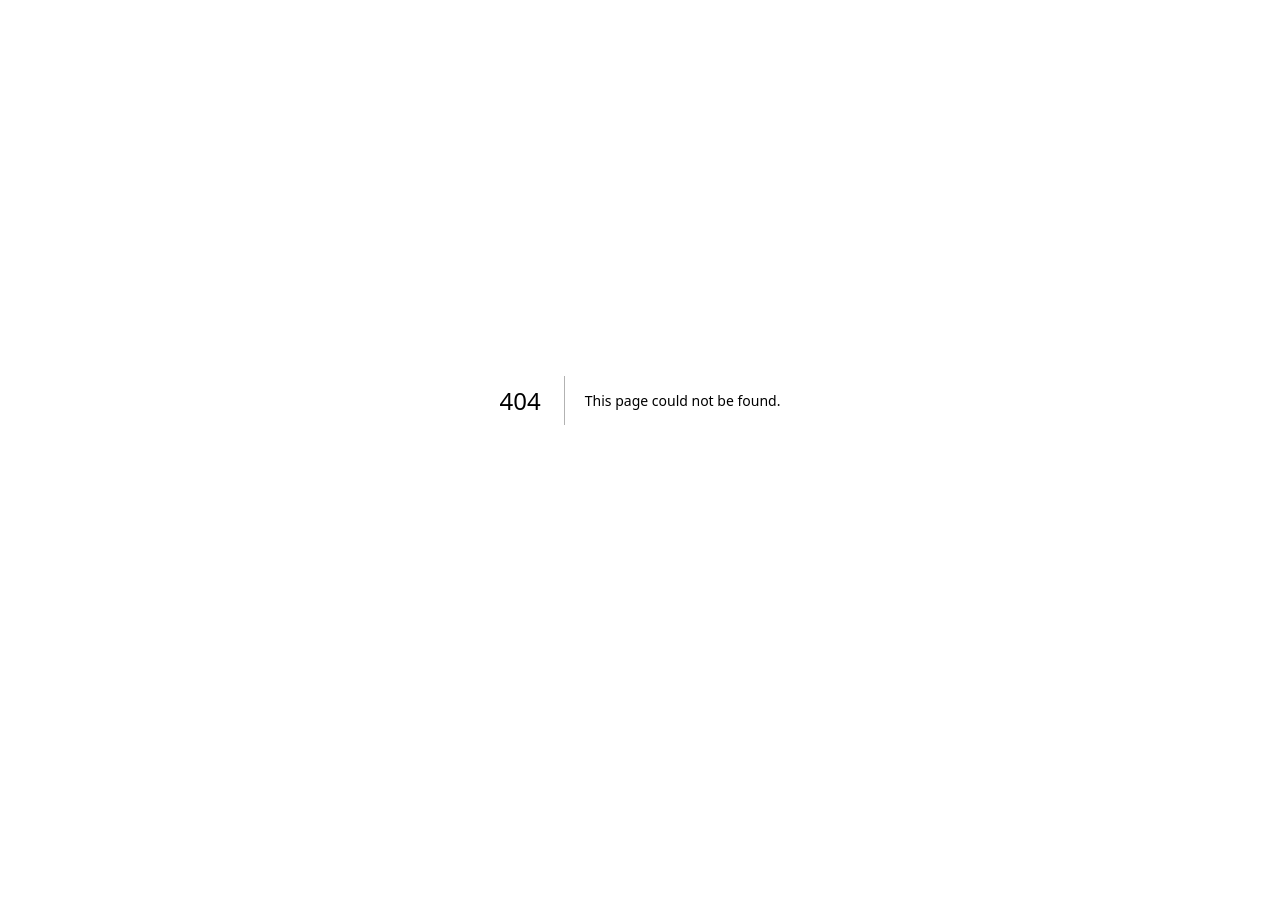
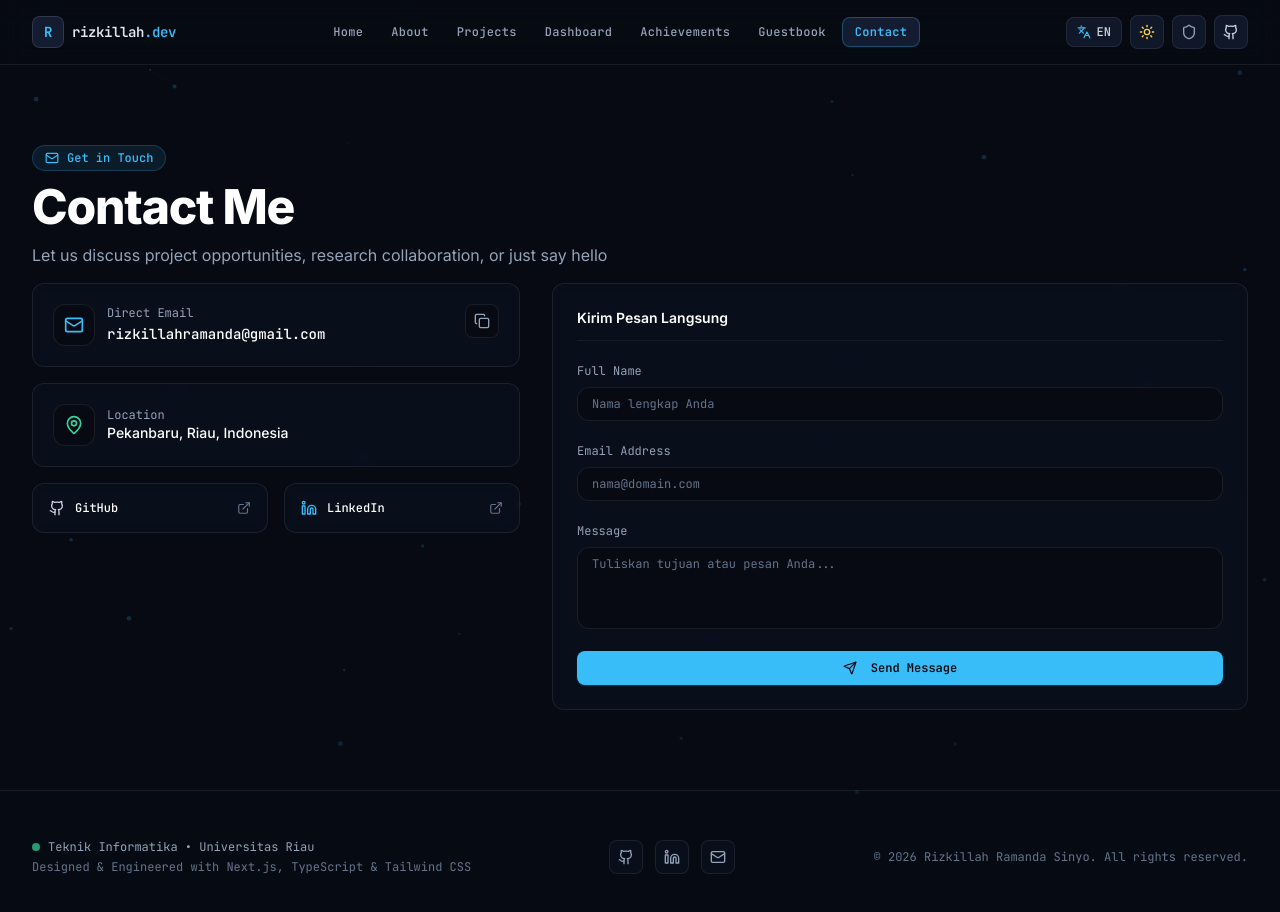
Before and after one commit to Diki04/rizkillahramanda.my.id, a Next.js app: page /en/contact in a window 1280 px wide. Before the commit this address had no page. Shown: the top 912 px of the page. Before the commit the page ends 800 px from the top, so only its background shows below. Built offline with nearby package versions, Linux system fonts and the light colour scheme.

Commit message:
feat(contact): implement contact form and social network connectivity

```diff
--- /dev/null
+++ b/src/app/[locale]/contact/page.tsx
@@ -0,0 +1,38 @@
+import React from 'react';
+import { useTranslations } from 'next-intl';
+import { Container } from '@/common/components/Container';
+import { SocialLinks } from '@/modules/contact/SocialLinks';
+import { ContactForm } from '@/modules/contact/ContactForm';
+import { Mail } from 'lucide-react';
+
+export default function ContactPage() {
+  const t = useTranslations('contact');
+
+  return (
+    <div className="py-16 md:py-20 space-y-12">
+      <Container size="xl">
+        {/* Header */}
+        <div className="space-y-3 max-w-2xl">
+          <div className="inline-flex items-center gap-2 px-3 py-1 rounded-full border border-accent-blue/20 bg-accent-blue/10 text-accent-blue text-xs font-mono font-medium">
+            <Mail className="w-3.5 h-3.5" />
+            <span>Get in Touch</span>
+          </div>
+          <h1 className="text-3xl sm:text-4xl lg:text-5xl font-extrabold tracking-tight text-white">
+            {t('title')}
+          </h1>
+          <p className="text-base text-slate-400">{t('subtitle')}</p>
+        </div>
+
+        {/* Content Grid */}
+        <div className="grid grid-cols-1 lg:grid-cols-12 gap-8 pt-4">
+          <div className="lg:col-span-5">
+            <SocialLinks />
+          </div>
+          <div className="lg:col-span-7">
+            <ContactForm />
+          </div>
+        </div>
+      </Container>
+    </div>
+  );
+}
--- /dev/null
+++ b/src/modules/contact/ContactForm.tsx
@@ -0,0 +1,105 @@
+'use client';
+
+import React, { useState } from 'react';
+import { useTranslations } from 'next-intl';
+import { SpotlightCard } from '@/common/components/SpotlightCard';
+import { Button } from '@/common/components/Button';
+import { Send, CheckCircle2 } from 'lucide-react';
+import { mockProfile } from '@/services/data/mock-profile';
+
+export function ContactForm() {
+  const t = useTranslations('contact');
+  const [name, setName] = useState('');
+  const [email, setEmail] = useState('');
+  const [message, setMessage] = useState('');
+  const [sent, setSent] = useState(false);
+
+  const handleSubmit = (e: React.FormEvent) => {
+    e.preventDefault();
+    // Open default mail client with prefilled fields
+    const subject = encodeURIComponent(`Portfolio Inquiry from ${name}`);
+    const body = encodeURIComponent(`Name: ${name}\nEmail: ${email}\n\nMessage:\n${message}`);
+    window.location.href = `mailto:${mockProfile.email}?subject=${subject}&body=${body}`;
+    setSent(true);
+  };
+
+  return (
+    <SpotlightCard className="p-6">
+      {sent ? (
+        <div className="py-12 text-center space-y-4">
+          <CheckCircle2 className="w-12 h-12 text-emerald-400 mx-auto" />
+          <h4 className="text-lg font-bold text-white">Pesan Anda Disiapkan!</h4>
+          <p className="text-xs text-slate-400 max-w-sm mx-auto font-mono">
+            Aplikasi email Anda telah dibuka. Jika tidak muncul, Anda dapat mengirim email manual ke {mockProfile.email}.
+          </p>
+          <Button
+            variant="outline"
+            size="sm"
+            onClick={() => setSent(false)}
+            className="text-xs font-mono"
+          >
+            Kirim Pesan Lain
+          </Button>
+        </div>
+      ) : (
+        <form onSubmit={handleSubmit} className="space-y-4">
+          <h4 className="text-sm font-semibold text-white border-b border-white/[0.06] pb-3">
+            Kirim Pesan Langsung
+          </h4>
+
+          <div className="space-y-1.5">
+            <label className="text-xs font-mono text-slate-400">
+              {t('formName')}
+            </label>
+            <input
+              type="text"
+              required
+              value={name}
+              onChange={(e) => setName(e.target.value)}
+              placeholder="Nama lengkap Anda"
+              className="w-full px-3.5 py-2 rounded-xl bg-navy-950 border border-white/[0.08] text-xs font-mono text-slate-200 placeholder-slate-500 focus:outline-none focus:border-accent-blue/50 focus:ring-1 focus:ring-accent-blue/50 transition-all"
+            />
+          </div>
+
+          <div className="space-y-1.5">
+            <label className="text-xs font-mono text-slate-400">
+              {t('formEmail')}
+            </label>
+            <input
+              type="email"
+              required
+              value={email}
+              onChange={(e) => setEmail(e.target.value)}
+              placeholder="nama@domain.com"
+              className="w-full px-3.5 py-2 rounded-xl bg-navy-950 border border-white/[0.08] text-xs font-mono text-slate-200 placeholder-slate-500 focus:outline-none focus:border-accent-blue/50 focus:ring-1 focus:ring-accent-blue/50 transition-all"
+            />
+          </div>
+
+          <div className="space-y-1.5">
+            <label className="text-xs font-mono text-slate-400">
+              {t('formMessage')}
+            </label>
+            <textarea
+              required
+              rows={4}
+              value={message}
+              onChange={(e) => setMessage(e.target.value)}
+              placeholder="Tuliskan tujuan atau pesan Anda..."
+              className="w-full px-3.5 py-2 rounded-xl bg-navy-950 border border-white/[0.08] text-xs font-mono text-slate-200 placeholder-slate-500 focus:outline-none focus:border-accent-blue/50 focus:ring-1 focus:ring-accent-blue/50 transition-all resize-none"
+            />
+          </div>
+
+          <Button
+            type="submit"
+            variant="secondary"
+            size="md"
+            className="w-full text-xs font-mono"
+          >
+            <Send className="w-3.5 h-3.5 mr-1.5" />
+            <span>{t('formSubmit')}</span>
+          </Button>
+        </form>
+      )}
+    </SpotlightCard>
+  );
+}
--- /dev/null
+++ b/src/modules/contact/SocialLinks.tsx
@@ -0,0 +1,103 @@
+'use client';
+
+import React, { useState } from 'react';
+import { useTranslations } from 'next-intl';
+import { SpotlightCard } from '@/common/components/SpotlightCard';
+import { Mail, Github, Linkedin, MapPin, Copy, Check, ExternalLink } from 'lucide-react';
+import { mockProfile } from '@/services/data/mock-profile';
+
+export function SocialLinks() {
+  const t = useTranslations('contact');
+  const [copied, setCopied] = useState(false);
+
+  const copyEmail = () => {
+    navigator.clipboard.writeText(mockProfile.email);
+    setCopied(true);
+    setTimeout(() => setCopied(false), 2000);
+  };
+
+  return (
+    <div className="space-y-4">
+      {/* Email Card with Copy button */}
+      <SpotlightCard className="p-5">
+        <div className="flex items-start justify-between gap-4">
+          <div className="flex items-center gap-3">
+            <div className="p-2.5 rounded-xl bg-navy-950 border border-white/[0.08] text-accent-blue">
+              <Mail className="w-5 h-5" />
+            </div>
+            <div>
+              <p className="text-xs font-mono text-slate-400">{t('emailLabel')}</p>
+              <a
+                href={`mailto:${mockProfile.email}`}
+                className="text-sm font-mono font-medium text-white hover:text-accent-blue transition-colors"
+              >
+                {mockProfile.email}
+              </a>
+            </div>
+          </div>
+          <button
+            onClick={copyEmail}
+            title="Copy email to clipboard"
+            className="p-2 rounded-lg bg-navy-950 border border-white/[0.08] hover:border-accent-blue/30 text-slate-400 hover:text-white transition-colors"
+          >
+            {copied ? (
+              <Check className="w-4 h-4 text-emerald-400" />
+            ) : (
+              <Copy className="w-4 h-4" />
+            )}
+          </button>
+        </div>
+      </SpotlightCard>
+
+      {/* Location Card */}
+      <SpotlightCard className="p-5">
+        <div className="flex items-center gap-3">
+          <div className="p-2.5 rounded-xl bg-navy-950 border border-white/[0.08] text-emerald-400">
+            <MapPin className="w-5 h-5" />
+          </div>
+          <div>
+            <p className="text-xs font-mono text-slate-400">{t('locationLabel')}</p>
+            <p className="text-sm font-medium text-white">{mockProfile.location}</p>
+          </div>
+        </div>
+      </SpotlightCard>
+
+      {/* Social Links Cards */}
+      <div className="grid grid-cols-1 sm:grid-cols-2 gap-4">
+        <a
+          href={mockProfile.github}
+          target="_blank"
+          rel="noopener noreferrer"
+          className="block"
+        >
+          <SpotlightCard className="p-4 hover:border-accent-blue/30 transition-colors">
+            <div className="flex items-center justify-between">
+              <div className="flex items-center gap-2.5">
+                <Github className="w-4 h-4 text-slate-300" />
+                <span className="text-xs font-mono font-medium text-white">GitHub</span>
+              </div>
+              <ExternalLink className="w-3.5 h-3.5 text-slate-500" />
+            </div>
+          </SpotlightCard>
+        </a>
+
+        <a
+          href={mockProfile.linkedin}
+          target="_blank"
+          rel="noopener noreferrer"
+          className="block"
+        >
+          <SpotlightCard className="p-4 hover:border-sky-400/30 transition-colors">
+            <div className="flex items-center justify-between">
+              <div className="flex items-center gap-2.5">
+                <Linkedin className="w-4 h-4 text-sky-400" />
+                <span className="text-xs font-mono font-medium text-white">LinkedIn</span>
+              </div>
+              <ExternalLink className="w-3.5 h-3.5 text-slate-500" />
+            </div>
+          </SpotlightCard>
+        </a>
+      </div>
+    </div>
+  );
+}
```
